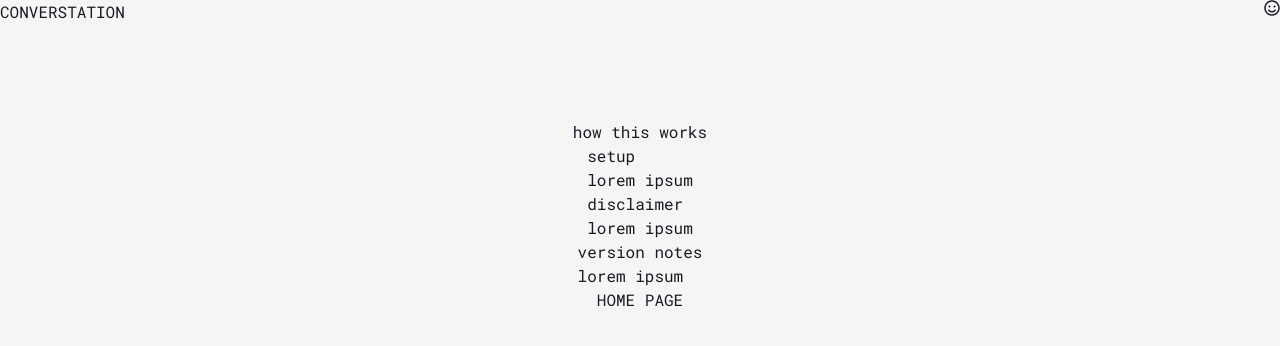
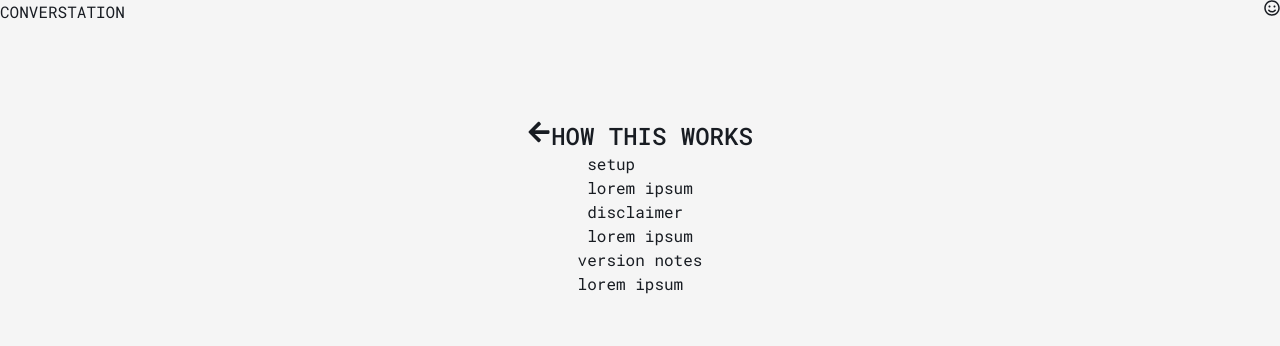
Before and after one commit to vibbyg/converstation, a Next.js app: page /help in a window 1280 px wide. Shown: the top 346 px of the page. Built offline with nearby package versions, Linux system fonts and the light colour scheme.

Commit message:
apply navheader component

```diff
--- a/src/app/help/page.tsx
+++ b/src/app/help/page.tsx
@@ -1,10 +1,10 @@
 import Link from "next/link";
+import { NavHeader } from "../common/component/navheader"
 
 export default function Home() {
     return (
       <div className="flex min-h-screen flex-col items-center p-24">
-        {/* <nav/> */}
-        <h1>how this works</h1>
+        <NavHeader path="/" text="how this works"/>
         <section>
           <h3>setup</h3>
           <p>lorem ipsum</p>
@@ -17,7 +17,6 @@ export default function Home() {
           <h3>version notes</h3>
           <p>lorem ipsum</p>
         </section>
-        <Link href="/">HOME PAGE</Link>
       </div>
     )
 }
```
